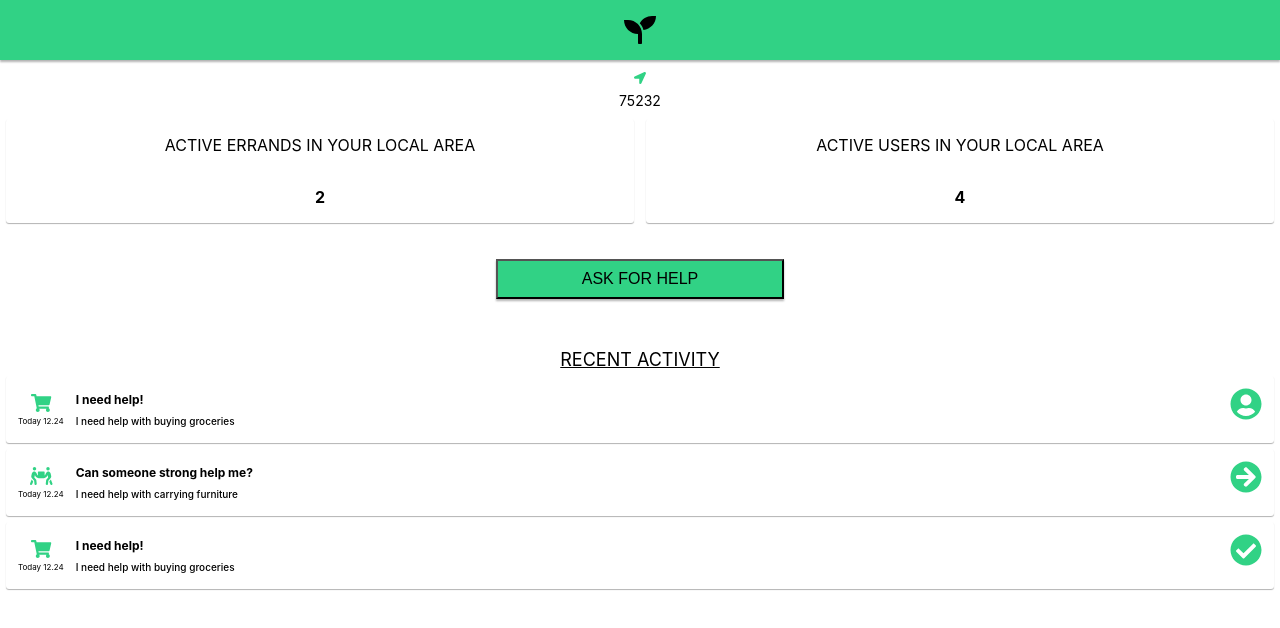
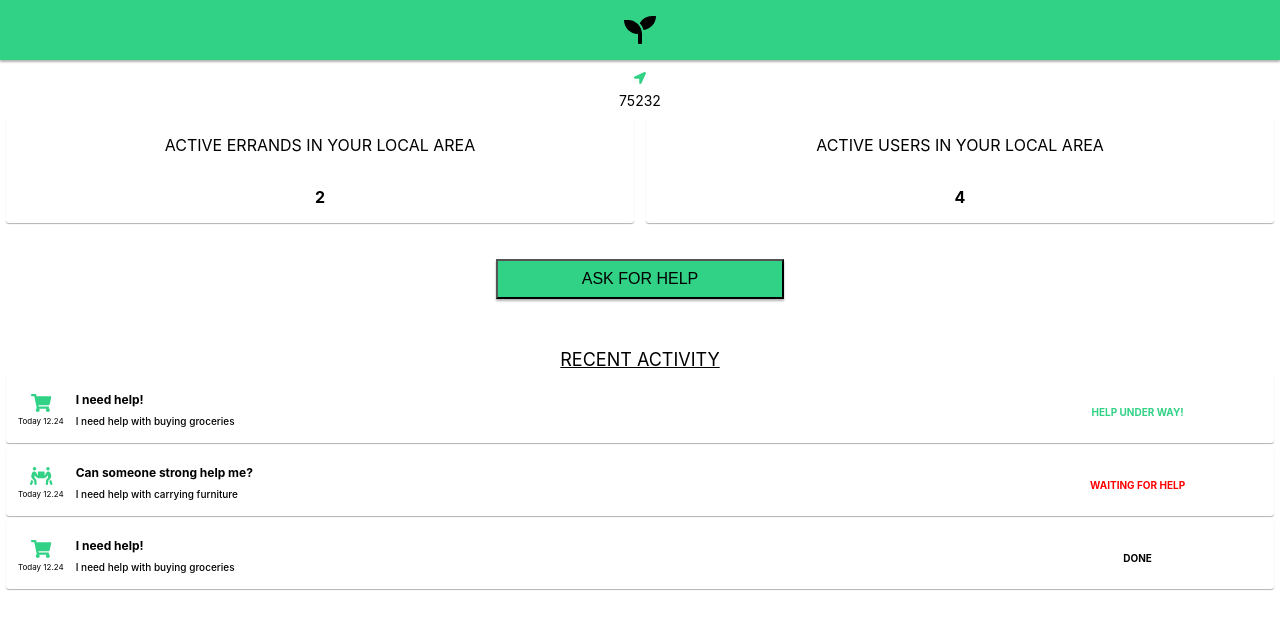
Before and after one commit to Vlad-Ber/Local_Heroes, a React (Create React App) app: page / in a window 1280 px wide. Shown: the top 628 px of the page. Built offline with nearby package versions, Linux system fonts and the light colour scheme.

Commit message:
changed status indicator

```diff
--- a/src/components/EventItem.js
+++ b/src/components/EventItem.js
@@ -4,7 +4,6 @@ import styled from 'styled-components'
 
 import { FontAwesomeIcon } from '@fortawesome/react-fontawesome'
 import { faPeopleCarry, faShoppingCart, faInfo } from '@fortawesome/free-solid-svg-icons'
-import { faArrowCircleRight, faUserCircle, faCheckCircle } from '@fortawesome/free-solid-svg-icons'
 
 
 class EventItem extends Component {
@@ -48,27 +47,19 @@ class EventItem extends Component {
         }
 
         //Return status marker
-        let statusIcon = null;
         let statusText = ""
-        let statusIconStyle = {
-            fontSize: '32px',
-            color: '#31D285'
-        }
         switch(this.state.errand.status){
             case "waiting":
-                statusIcon = <FontAwesomeIcon icon={faArrowCircleRight} style={statusIconStyle}/>
-                statusText = "Waiting"
+                statusText = <div style={{ color: 'red' }}>WAITING FOR HELP</div>
                 break;
             case "inProgress":
-                statusIcon = <FontAwesomeIcon icon={faUserCircle} style={statusIconStyle}/>
-                statusText = "In progress"
+                statusText = <div style={{ color: '#31D285' }}>HELP UNDER WAY!</div>
                 break;
             case "done":
-                statusIcon = <FontAwesomeIcon icon={faCheckCircle} style={statusIconStyle}/>
-                statusText = "Done!"
+                statusText = <div style={{ color: 'black' }}>DONE</div>
                 break;
             default:
-                statusIcon = <Status>UNKNOWN</Status>
+                statusText = <div>Data error</div>
         }
 
         // Return component
@@ -94,7 +85,9 @@ class EventItem extends Component {
 
                         </TextWrapper>
 
-                        {statusIcon}
+                        <Status>
+                            {statusText}
+                        </Status>
 
                     </ExpandedViewEventItem>
 
@@ -121,13 +114,6 @@ class EventItem extends Component {
                             {this.state.errand.contact}
                         </Description>
 
-                        <InfoTitle>
-                            Status
-                        </InfoTitle>
-                        <Description>
-                            {statusText}
-                        </Description>
-
                     </InfoWrapper>
 
             </ExpandedView>
@@ -151,7 +137,10 @@ class EventItem extends Component {
                     </Description>
                 </TextWrapper>
 
-                {statusIcon}
+
+                <Status>
+                    {statusText}
+                </Status>
 
             </EventItemWrapper>
         );
@@ -223,12 +212,16 @@ const EventMetaData = styled.div`
 
 const Status = styled.div`
     display: flex;
+    width: 20%;
+    text-align: center;
     align-items: center;
+    justify-content: center;
     flex-direction: end;
-    font-weight: 500;
-    font-size: 8px;
+    font-weight: 700;
+    font-size: 10px;
     padding-top: 4px;
 `
+
 
 const TimeStamp = styled.div`
     display: flex;
```
